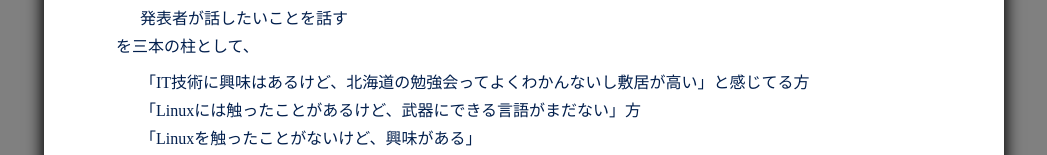
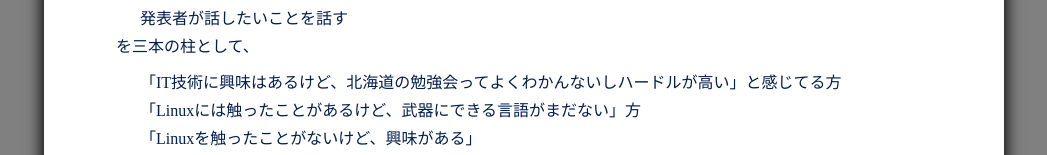
Before and after one commit to nasa9084/digiporo-site, a plain HTML site: page index.html in a window 1280 px wide. Shown: the part 589-744 px from the top of the page, without its empty margins (116-1163 px from the left). Drawn offline with nearby package versions, Linux system fonts and the light colour scheme; files that its build step writes are made by us from their sources.

Commit message:
fix: phrase

```diff
--- a/index.html
+++ b/index.html
@@ -53,7 +53,7 @@
               を三本の柱として、
             </p>
             <ul>
-              <li>「IT技術に興味はあるけど、北海道の勉強会ってよくわかんないし敷居が高い」と感じてる方</li>
+              <li>「IT技術に興味はあるけど、北海道の勉強会ってよくわかんないしハードルが高い」と感じてる方</li>
               <li>「Linuxには触ったことがあるけど、武器にできる言語がまだない」方</li>
               <li>「Linuxを触ったことがないけど、興味がある」</li>
             </ul>
```
